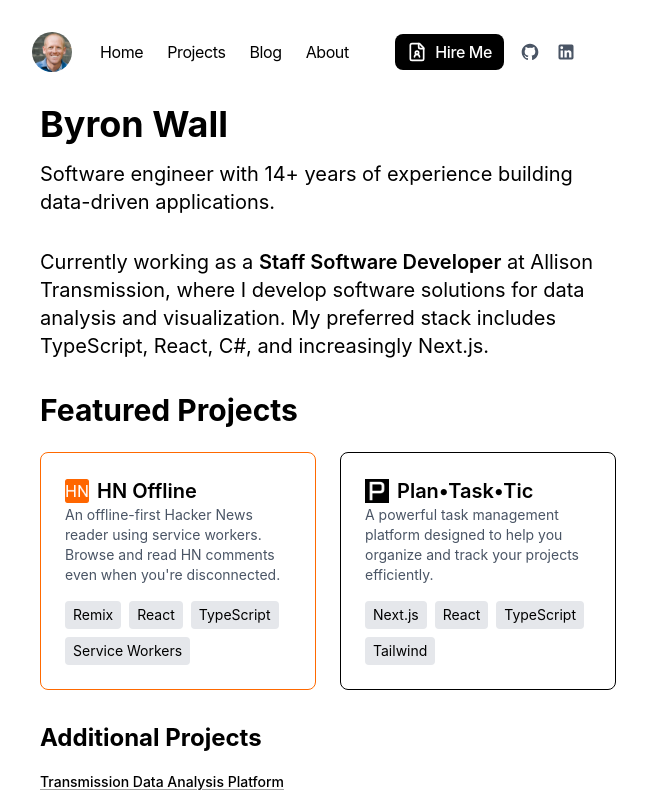
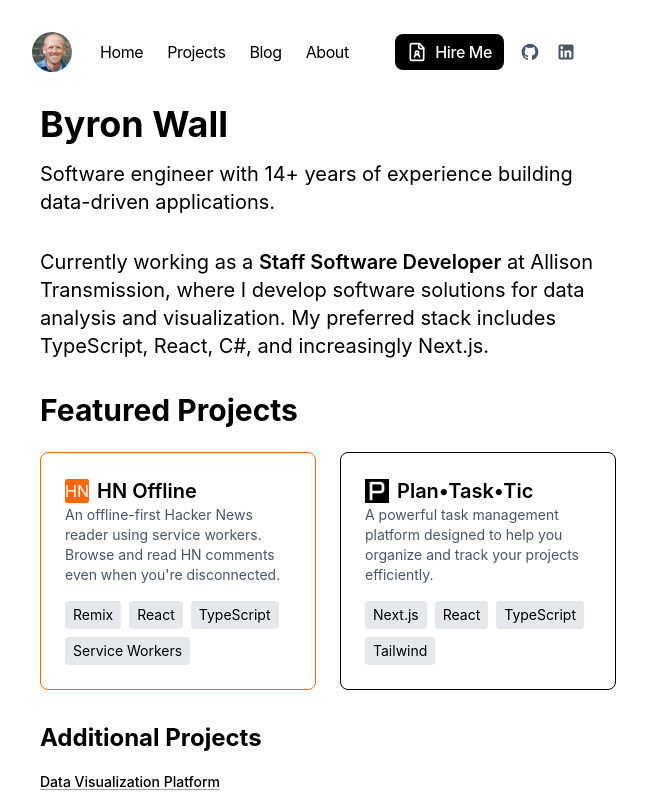
Before and after one commit to byronwall/wall-portfolio, a Next.js app: page / in a window 1280 px wide. Shown: the top 800 px of the page, without its empty margins (312-959 px from the left). Built offline with nearby package versions, Linux system fonts and the light colour scheme.

Commit message:
Fix broken link from projects

```diff
--- a/app/page.tsx
+++ b/app/page.tsx
@@ -25,10 +25,10 @@
           <ul className="list-none list-inside space-y-4 mb-8 prose prose-neutral dark:prose-invert">
             <li>
               <Link
-                href="/projects/transmission-data-analysis"
+                href="/projects/data-visualization"
                 className="hover:underline"
               >
-                <strong>Transmission Data Analysis Platform</strong>
+                <strong>Data Visualization Platform</strong>
               </Link>
               <p className="ml-6">
                 Built a 100k+ LOC platform using C#, TypeScript, and React for
```
